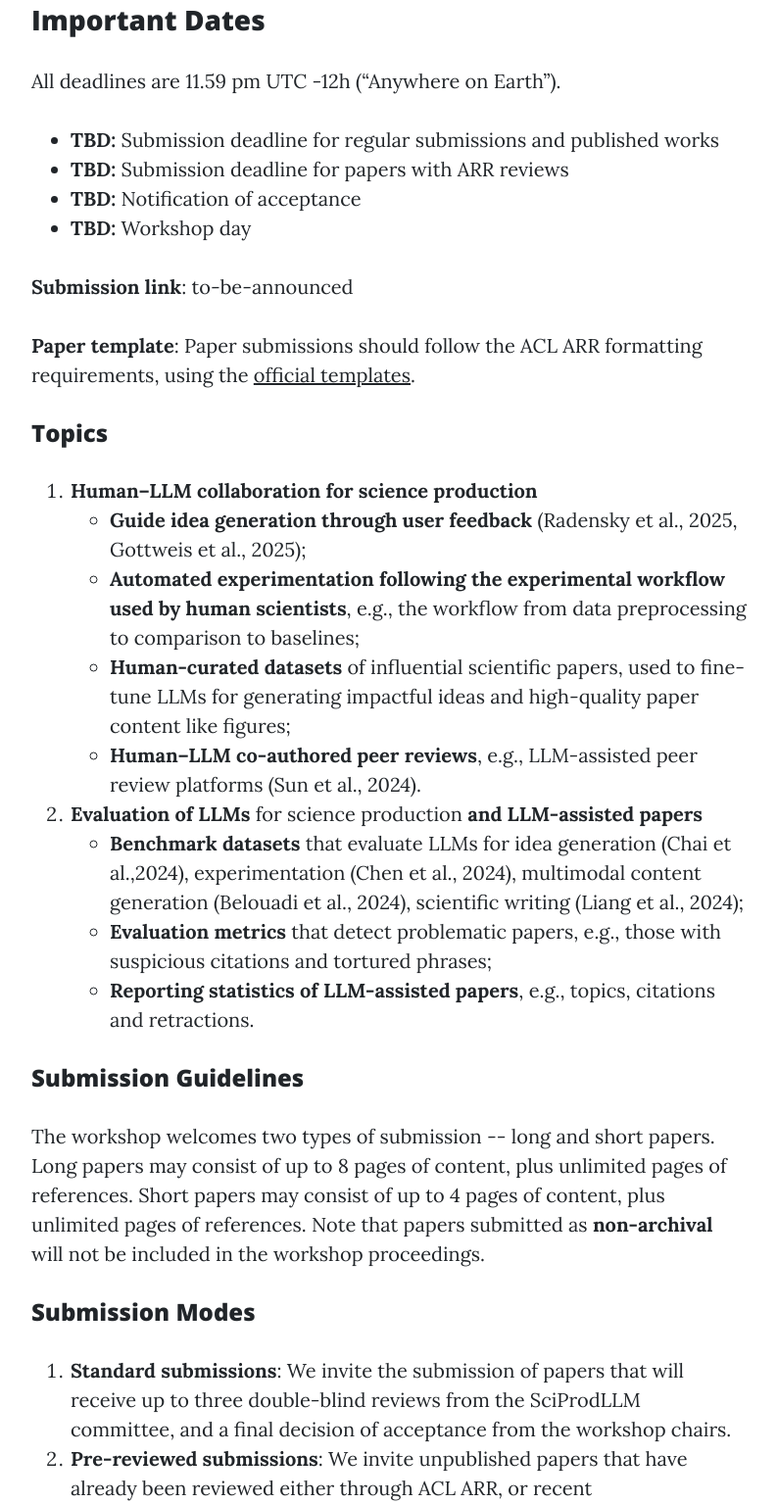
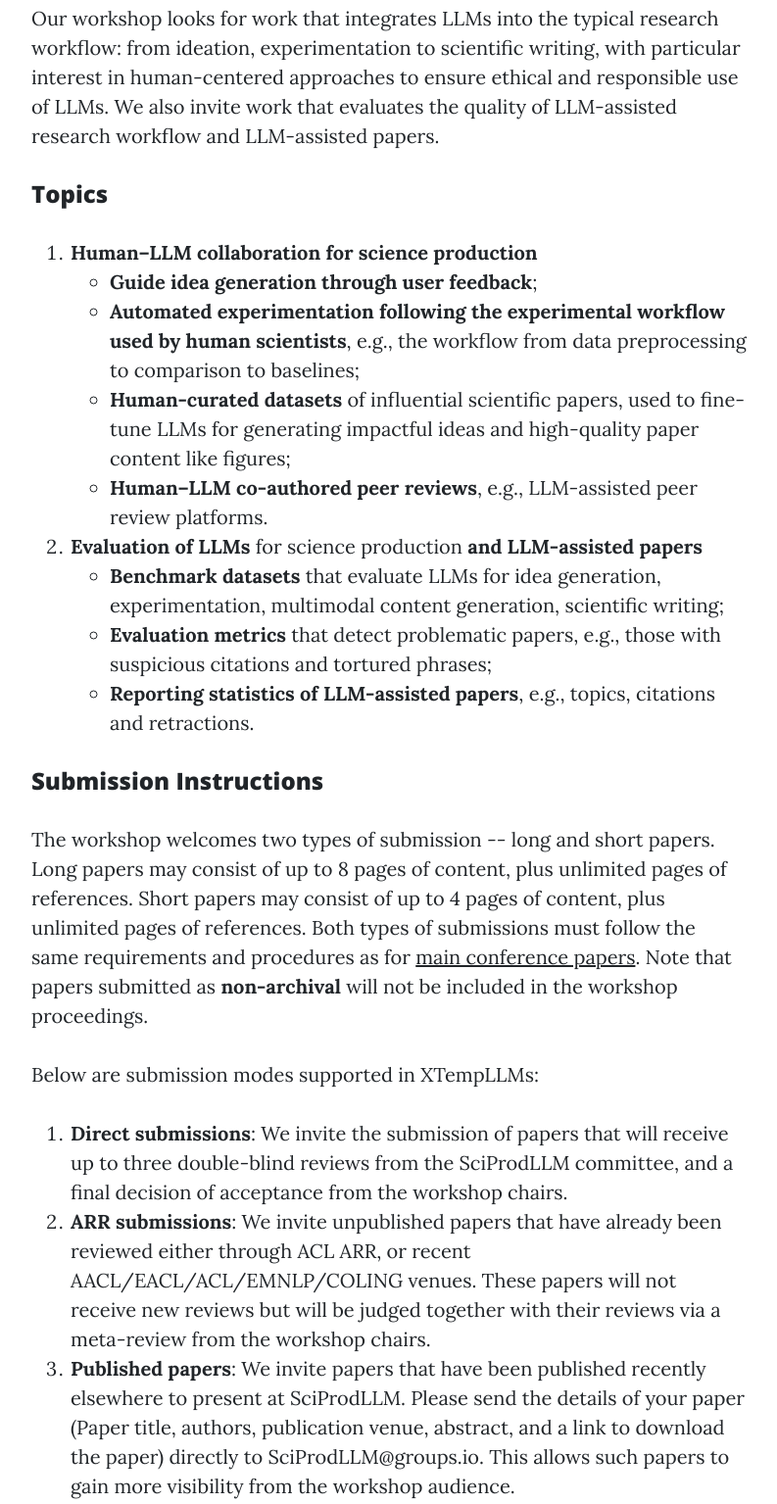
Before and after one commit to SciProdLLMs/sciprodllms.github.io, a website: page 2025/cfp.html in a window 1280 px wide. Shown: the part 496-2031 px from the top of the page at 98% size, without its empty margins (243-1036 px from the left). Drawn offline with Linux system fonts and the light colour scheme.

Commit message:
Reorganize cfp and add dates to home page

```diff
--- a/2025/cfp.html
+++ b/2025/cfp.html
@@ -70,40 +70,27 @@
   <div class="container">
     <div class="row">
       <div class="col-lg-8 col-md-10 mx-auto">
-        <h3>Important Dates</h3>
-        <p>All deadlines are 11.59 pm UTC -12h (“Anywhere on Earth”).
-          <ul>
-            <li><b>TBD:</b> Submission deadline for regular submissions and published works</li>
-            <li><b>TBD:</b> Submission deadline for papers with ARR reviews</li>
-            <li><b>TBD:</b> Notification of acceptance</li>
-            <li><b>TBD:</b> Workshop day</li>
-          </ul>
-        </p>
-        <p>
-        <b>Submission link</b>: to-be-announced
-        </p>
 
-        <p>
-          <b>Paper template</b>: Paper submissions should follow the ACL ARR formatting requirements, using the <a href="https://github.com/acl-org/acl-style-files">official templates</a>.
-        </p>
+      Our workshop looks for work that integrates LLMs into the typical research workflow: from ideation, experimentation to scientific writing, with particular interest in human-centered approaches to ensure ethical and responsible use of LLMs. We also invite work that evaluates the quality of LLM-assisted research workflow and LLM-assisted papers.
+      <p></p>
 
-        <h4>Topics</h4> <p>
+      <h4>Topics</h4> <p>
           <ol>
 
             <li>
           <b>Human–LLM collaboration for science production</b><br>
           <ul>
-            <li><b>Guide idea generation through user feedback</b> (Radensky et al., 2025, Gottweis et al., 2025);</li>
+            <li><b>Guide idea generation through user feedback</b>;</li>
             <li><b>Automated experimentation following the experimental workflow used by human scientists</b>, e.g., the workflow from data preprocessing to comparison to baselines;</li>
             <li><b>Human-curated datasets</b> of influential scientific papers, used to fine-tune LLMs for generating impactful ideas and high-quality paper content like figures;</li>
-            <li><b>Human–LLM co-authored peer reviews</b>, e.g., LLM-assisted peer review platforms (Sun et al., 2024).</li>
+            <li><b>Human–LLM co-authored peer reviews</b>, e.g., LLM-assisted peer review platforms.</li>
           </ul>
           </li>
 
           <li>
           <b>Evaluation of LLMs</b> for science production <b> and LLM-assisted papers</b><br>
           <ul>
-            <li><b>Benchmark datasets</b> that evaluate LLMs for idea generation (Chai et al.,2024), experimentation (Chen et al., 2024), multimodal content generation (Belouadi et al., 2024), scientific writing (Liang et al., 2024);</li>
+            <li><b>Benchmark datasets</b> that evaluate LLMs for idea generation, experimentation, multimodal content generation, scientific writing;</li>
             <li><b>Evaluation metrics</b> that detect problematic papers, e.g., those with suspicious citations and tortured phrases;</li>
             <li><b>Reporting statistics of LLM-assisted papers</b>, e.g., topics, citations and retractions.</li>
           </ul>
@@ -111,19 +98,33 @@
         </ol>
         </p>
 
-        <h4>Submission Guidelines</h4>
-        <p>The workshop welcomes two types of submission -- long and short papers. Long papers may consist of up to 8 pages of content, plus unlimited pages of references. Short papers may consist of up to 4 pages of content, plus unlimited pages of references. Note that papers submitted as <b>non-archival</b> will not be included in the workshop proceedings.
+        <h4>Submission Instructions</h4>
+        <p>The workshop welcomes two types of submission -- long and short papers. Long papers may consist of up to 8 pages of content, plus unlimited pages of references. Short papers may consist of up to 4 pages of content, plus unlimited pages of references. Both types of submissions must follow the same requirements and procedures as for <a href="https://2025.aaclnet.org/calls/main_conference_papers" target="blank">main conference papers</a>. Note that papers submitted as <b>non-archival</b> will not be included in the workshop proceedings.
 
-        <h4>Submission Modes</h4>
+        <p>Below are submission modes supported in XTempLLMs:</p>
           <p>
             <ol>
-              <li> <b>Standard submissions</b>: We invite the submission of papers that will receive up to three double-blind reviews from the SciProdLLM committee, and a final decision of acceptance from the workshop chairs.
+              <li> <b>Direct submissions</b>: We invite the submission of papers that will receive up to three double-blind reviews from the SciProdLLM committee, and a final decision of acceptance from the workshop chairs.
              </li>
-             <li> <b>Pre-reviewed submissions</b>: We invite unpublished papers that have already been reviewed either through ACL ARR, or recent AACL/EACL/ACL/EMNLP/COLING venues. These papers will not receive new reviews but will be judged together with their reviews via a meta-review from the workshop chairs.
+             <li> <b>ARR submissions</b>: We invite unpublished papers that have already been reviewed either through ACL ARR, or recent AACL/EACL/ACL/EMNLP/COLING venues. These papers will not receive new reviews but will be judged together with their reviews via a meta-review from the workshop chairs.
              </li>
              <li> <b>Published papers</b>: We invite papers that have been published recently elsewhere to present at SciProdLLM. Please send the details of your paper (Paper title, authors, publication venue, abstract, and a link to download the paper) directly to <a href="mailto:SciProdLLM@groups.io">SciProdLLM@groups.io</a>. This allows such papers to gain more visibility from the workshop audience.
              </li>
           </ol>
+        </p>
+
+        <p>
+        <b>Submission link</b>: <a href="https://openreview.net/group?id=aclweb.org/AACL-IJCNLP/2025/Workshop/SciProdLLM">https://openreview.net/group?id=aclweb.org/AACL-IJCNLP/2025/Workshop/SciProdLLM</a>
+        </p>
+
+        <h4>Important Dates</h4>
+        <p>All deadlines are 11.59 pm UTC -12h (“Anywhere on Earth”).
+          <ul>
+            <li><b>September 29, 2025:</b> Submission deadline for direct submissions</li>
+            <li><b>October 27, 2025:</b> ARR commitment deadline</li>
+            <li><b>November 3, 2025:</b> Notification of acceptance</li>
+            <li><b>November 11, 2025:</b> Camera-ready papers due</li>
+          </ul>
         </p>
 
         <h4>Contact Information</h4>
```
Also changed, not shown: 2025/index.html (+5 -5 lines).
